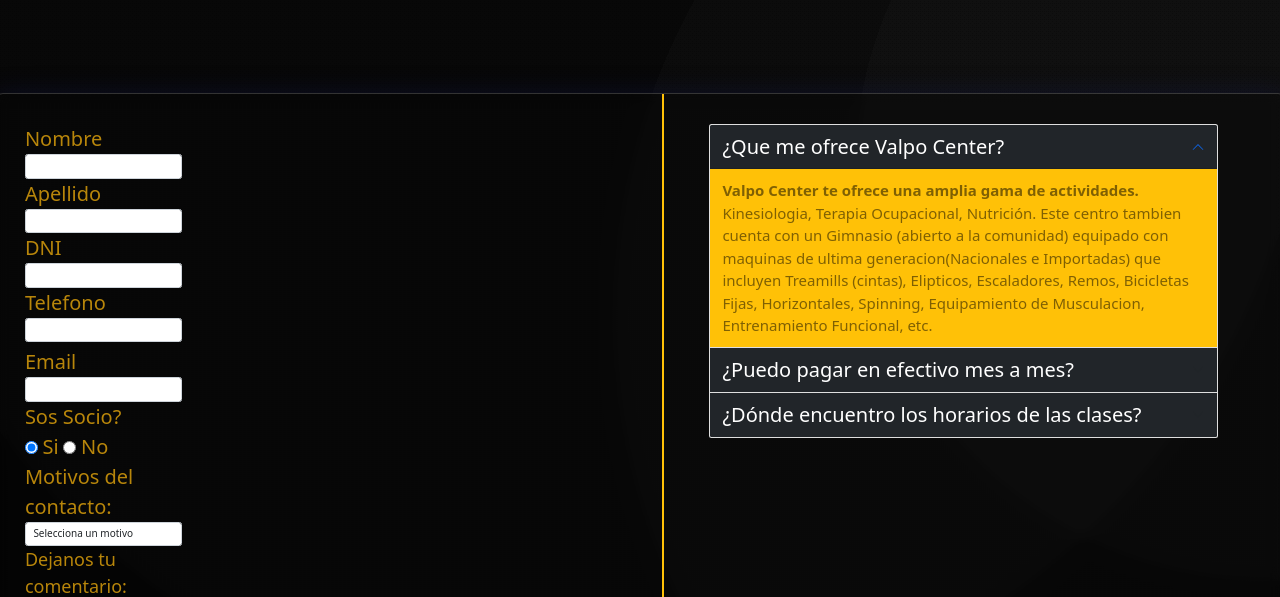
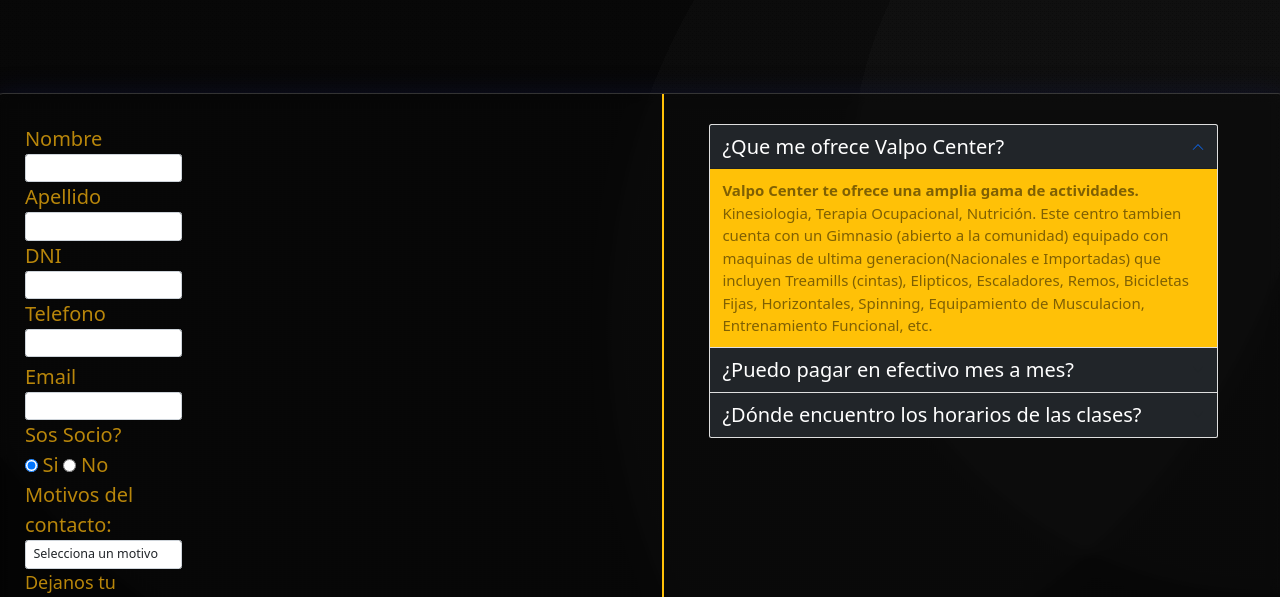
Before and after one commit to NicoPimienta/Valpo-Center, a website: page Paginas/contacto.html in a window 1280 px wide. Shown: the part 291-888 px from the top of the page. Drawn offline with nearby package versions, Linux system fonts and the light colour scheme.

Commit message:
arreglada la fuentes de contactos

```diff
--- a/Paginas/contacto.html
+++ b/Paginas/contacto.html
@@ -72,14 +72,14 @@
 <input type="hidden" name="_token" value="NNNxt64aacMCSJaqluUbmV9FpwO7mOySk14oQaiN">    <div class="form-row">
     <div class="col-md-3">
         <label class="fs-2" for="">Nombre</label>
-        <input type="text" name="firstName" class="form-control" id="firstName" required="">
+        <input type="text" name="firstName" class="form-control fs-5" id="firstName" required="">
         <div class="invalid-feedback" id="errorFirstName">
 
         </div>
     </div>
     <div class="col-3">
         <label class="fs-2" for="">Apellido</label>
-        <input type="text" name="lastName" id="lastName" class="form-control" required="">
+        <input type="text" name="lastName" id="lastName" class="form-control fs-5" required="">
         <div class="invalid-feedback" id="errorLastName">
 
         </div>
@@ -88,21 +88,21 @@
 <div class="form-row">
     <div class="col-md-3">
         <label class="fs-2" for="">DNI</label>
-        <input type="text" name="dni" id="dni" class="form-control" required="">
+        <input type="text" name="dni" id="dni" class="form-control fs-5" required="">
         <div class="invalid-feedback" id="errorDni">
 
         </div>
     </div>
     <div class="col-3">
         <label class="fs-2" for="">Telefono</label>
-        <input type="tel" name="phone" id="phone" class="form-control" required="">
+        <input type="tel" name="phone" id="phone" class="form-control fs-5" required="">
         <div class="invalid-feedback" id="errorPhone">
         </div>
     </div>
 </div>
 <div class="form-group mt-2 col-3">
     <label class="fs-2" for="">Email</label>
-    <input type="email" name="email" id="email" class="form-control" required="">
+    <input type="email" name="email" id="email" class="form-control fs-5" required="">
     <div class="invalid-feedback" id="errorEmail">
     </div>
 </div>
@@ -120,7 +120,7 @@
     <div class="col-md-3">
         <div class="form-group">
             <label class="fs-2" for="">Motivos del contacto:</label>
-            <select class="form-control" name="reason" id="reason">
+            <select class="form-control fs-5" name="reason" id="reason">
                 <option  selected="" disabled="" value="">Selecciona un motivo</option>
                 <option class="fs-5" value="1">Quiero conocer los planes y costos</option>
                 <option class="fs-5" value="2">Quiero realizar una consulta / sugerencia</option>
@@ -136,7 +136,7 @@
 
 <div class="form-group col-md-3">
     <label for="">Dejanos tu comentario:</label>
-    <textarea class="form-control" name="comment" id="" rows="3" style="resize: none"></textarea>
+    <textarea class="form-control fs-5" name="comment" id="" rows="3" style="resize: none"></textarea>
 </div>
 
 
```
